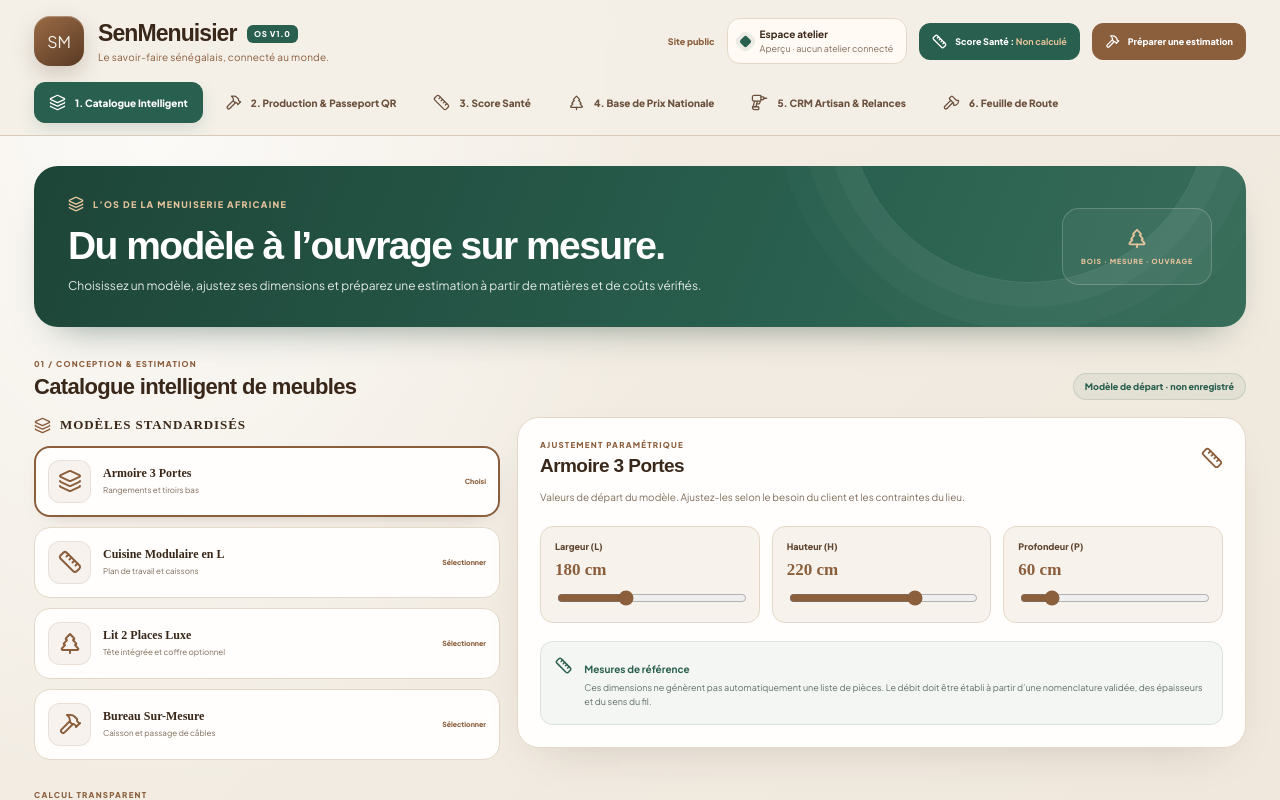
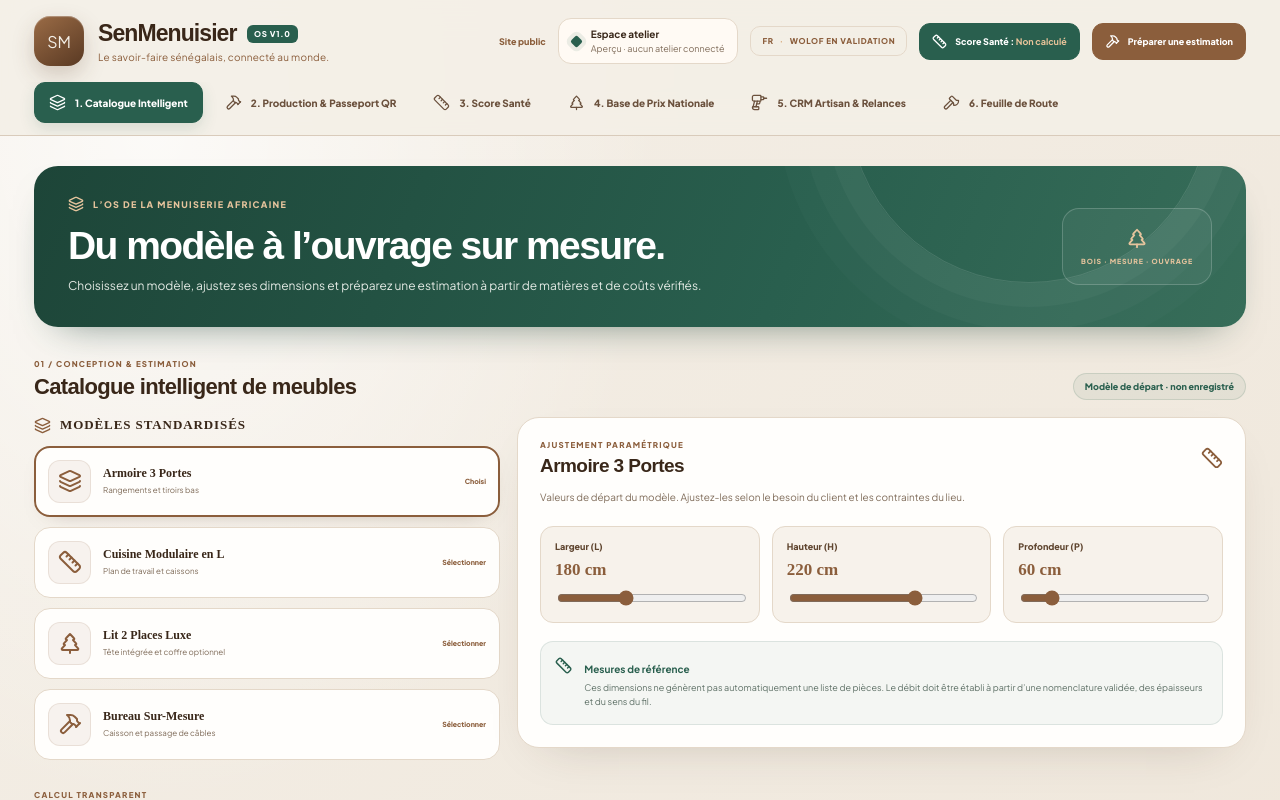
Before and after one commit to aydiarra-star/SenMenuisier, a Next.js app: page / in a window 1280 px wide. Shown: the top 800 px of the page. Built offline with nearby package versions, Linux system fonts and the light colour scheme; a web font is replaced by a local one.

Commit message:
Show French first and Wolof translation validation status

```diff
--- a/src/app/page.tsx
+++ b/src/app/page.tsx
@@ -135,6 +135,7 @@ export default function HomePage() {
           <div className="top-actions">
             <Link className="site-link" href="/vitrine">Site public</Link>
             <div className="workspace-chip"><span className="wood-dot" /><span><b>Espace atelier</b><small>Aperçu · aucun atelier connecté</small></span></div>
+            <span className="language-chip">FR <i>·</i> WOLOF EN VALIDATION</span>
             <button className="health-chip" type="button" onClick={() => setSection("sante")}><Ruler size={15} /><span>Score Santé : <b>Non calculé</b></span></button>
             <button className="quote-chip" type="button" onClick={() => { setSection("catalogue"); setEstimateRequested(true); }}><Hammer size={15} /><span>Préparer une estimation</span></button>
           </div>
```
